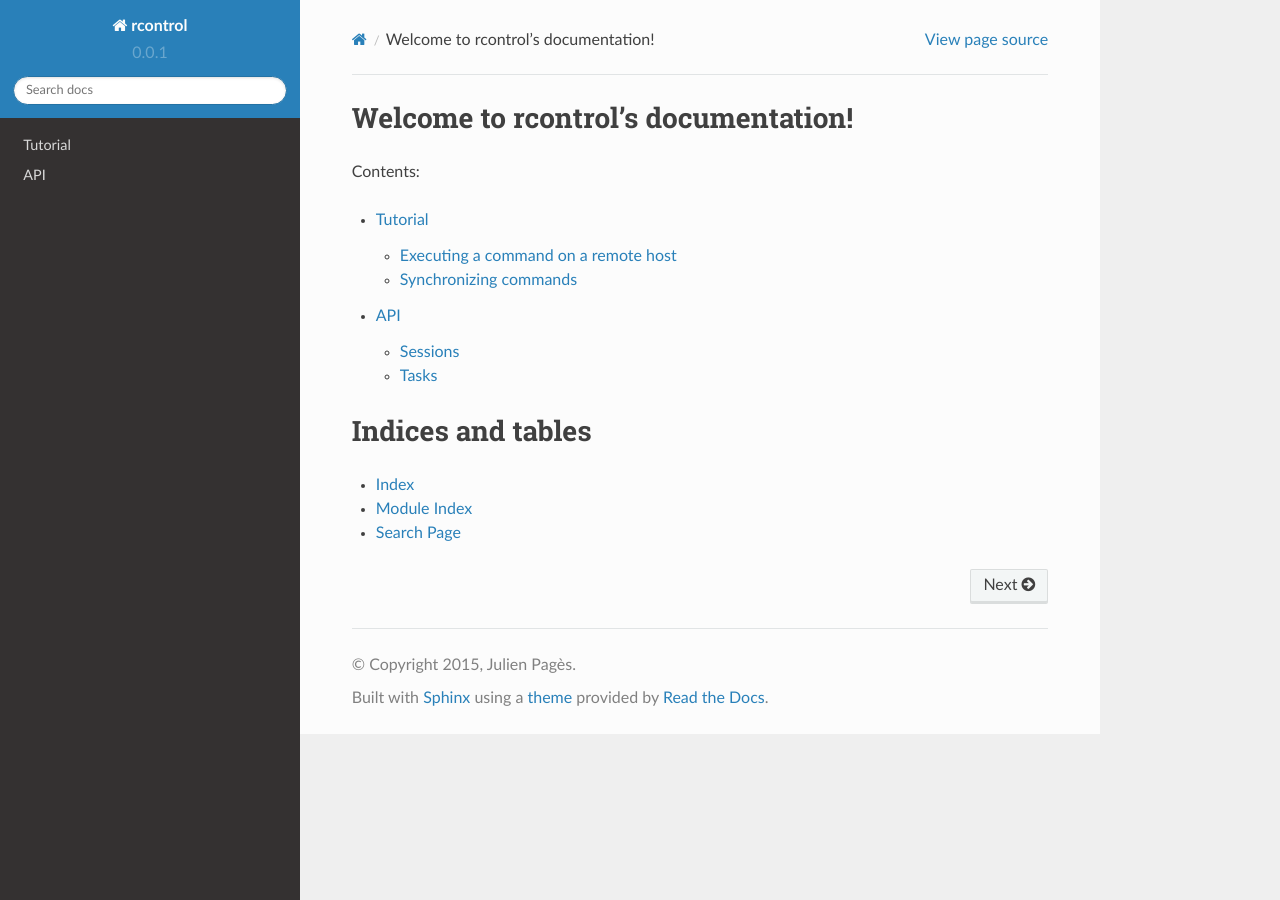
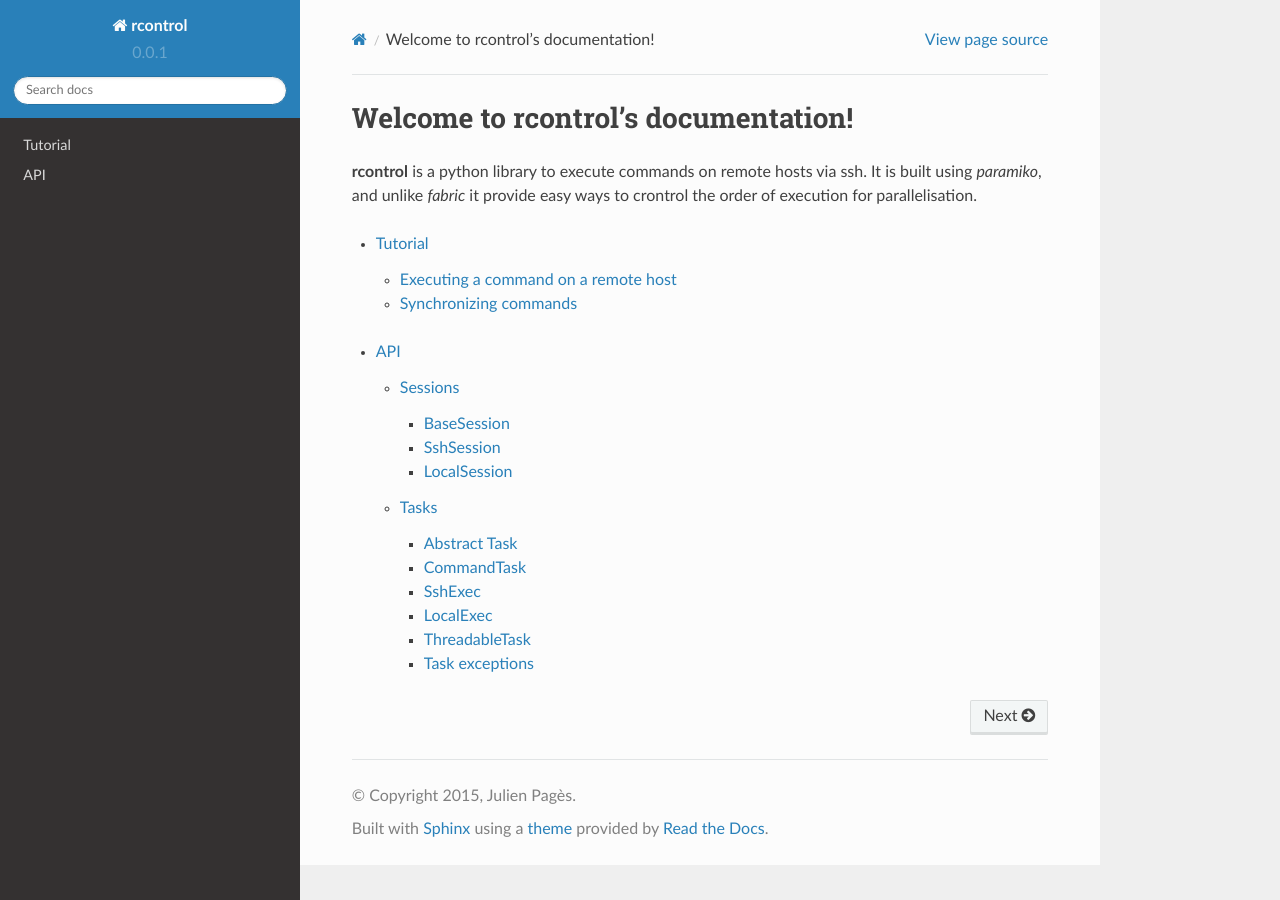
Before and after one commit to parkouss/rcontrol, a Sphinx documentation site: the page built from doc/index.rst, in a window 1280 px wide. Built offline with Sphinx 7.4.7 and the Read the Docs theme 2.0.0, drawn with Linux system fonts in a browser that asks for light colours.

Commit message:
some doc fixes

```diff
--- a/doc/index.rst
+++ b/doc/index.rst
@@ -6,18 +6,16 @@
 Welcome to rcontrol's documentation!
 ====================================
 
-Contents:
+**rcontrol** is a python library to execute commands on remote hosts via
+ssh. It is built using *paramiko*, and unlike *fabric* it provide easy
+ways to crontrol the order of execution for parallelisation.
 
 .. toctree::
    :maxdepth: 2
 
    tutorial
+
+.. toctree::
+   :maxdepth: 3
+
    api
-
-
-Indices and tables
-==================
-
-* :ref:`genindex`
-* :ref:`modindex`
-* :ref:`search`
--- a/doc/tutorial.rst
+++ b/doc/tutorial.rst
@@ -51,7 +51,7 @@ Output: ::
 Synchronizing commands
 ----------------------
 
-Here is an example of how to synchronize tasks. Tt run two commands in
+Here is an example of how to synchronize tasks. To run two commands in
 parallel, then wait for them to finish an run a last command after that:
 
 .. code-block:: python
```
